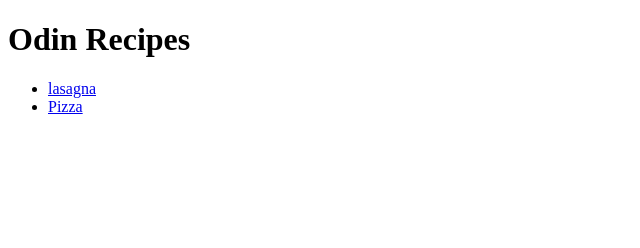
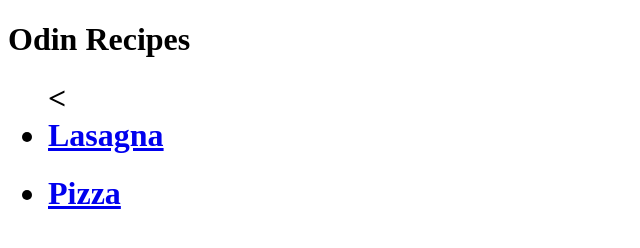
Before and after one commit to umerabdullahkhattak/odin-recipes, a plain HTML site: page index.html in a window 1280 px wide. Shown: the whole page, without its empty margins (0-640 px from the left). Drawn offline with Linux system fonts and the light colour scheme.

Commit message:
Correct a typo

```diff
--- a/index.html
+++ b/index.html
@@ -9,12 +9,14 @@
 <body>
     <h1>Odin Recipes</h1>
     <ul>
+        <h1><
 <li>
-    <a href="recipes/lasagna.html">lasagna</a>
-</li>
+    <a href="recipes/lasagna.html">Lasagna</a>
+</li></h1>
+<h1>
 <li>
     <a href="recipes/pizza.html">Pizza</a>
-</li>
+</li></h1>
 
 
 
```
